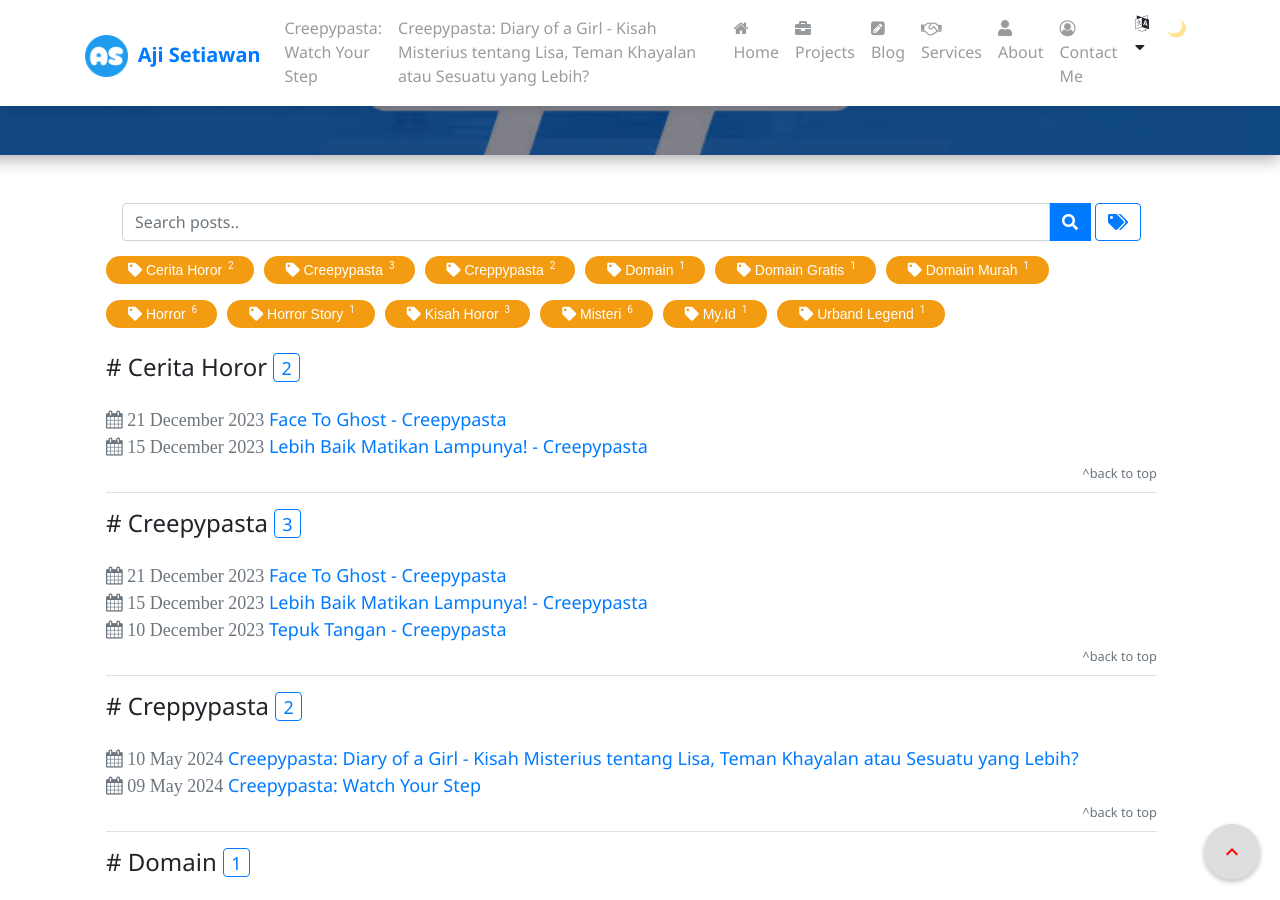
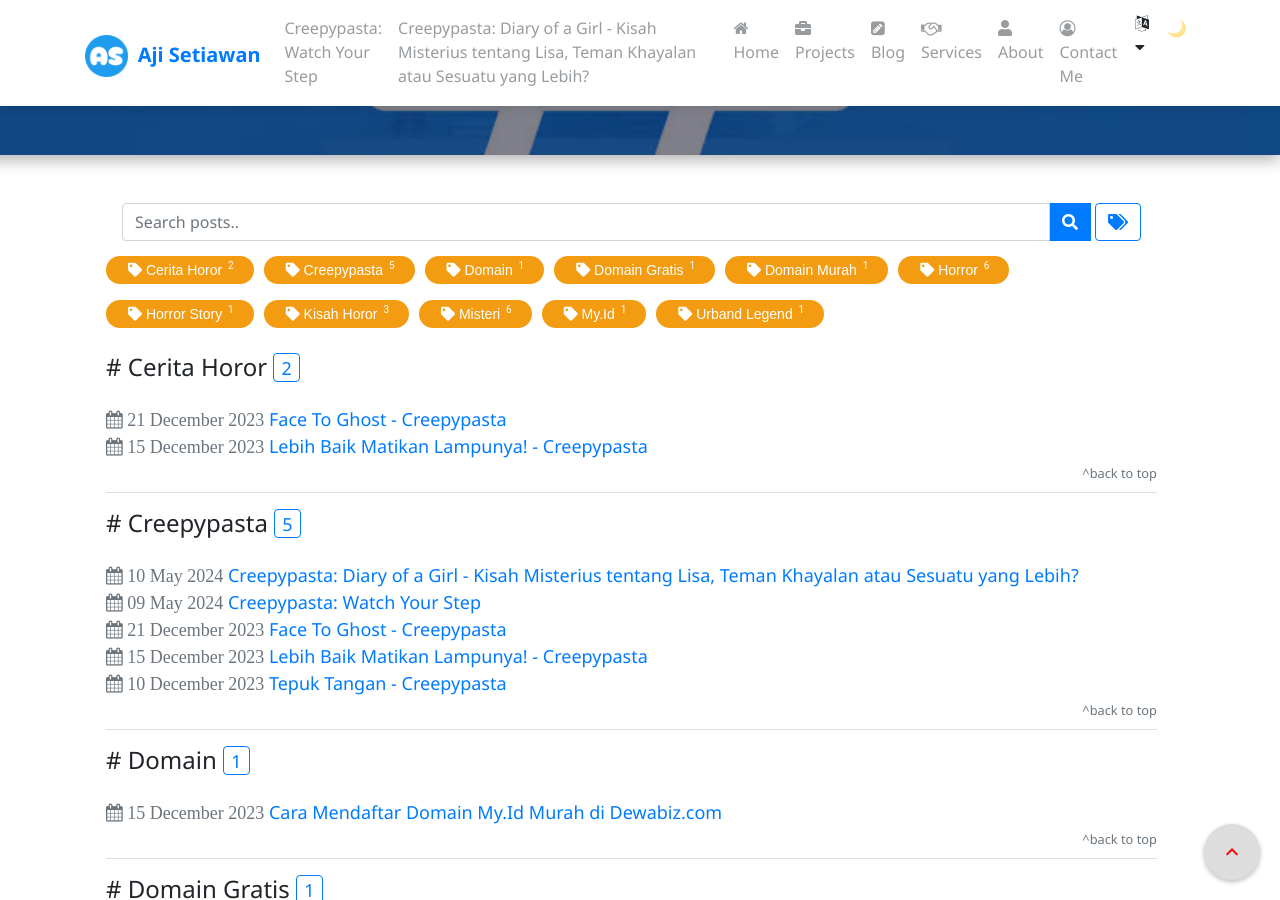
Before and after one commit to ajisetiawan716/ajisetiawan716.github.io, a Jekyll site: the page built from pages/tags.html, in a window 1280 px wide and 900 px high, scrolled down 195 px. Built offline with Jekyll 4.4.1, drawn with Linux system fonts in a browser that asks for light colours; nearby versions of some CDN libraries; emoji names are drawn with the system emoji font; comment, search, counter and statistics services are not loaded; a style sheet for code colours, icons or effects is not loaded.

Commit message:
Add files via upload

```diff
--- a/_posts/2024-05-09-creepypasta-watch-your-step.md
+++ b/_posts/2024-05-09-creepypasta-watch-your-step.md
@@ -1,6 +1,6 @@
 ---
 layout: post
-tags: [Creppypasta, Horror, Misteri, Kisah Horor]
+tags: [Creepypasta, Horror, Misteri, Kisah Horor]
 #categories: []
 #date: 09-05-2024 06:16
 #excerpt: ''
@@ -14,9 +14,7 @@ title: 'Creepypasta: Watch Your Step'
 
 
 
-Aku sedang duduk sendirian di kamarku, menunggu orang tuaku kembali dari rumah sakit. Tidak, bukan orang tuaku yang sakit.
-
-Mereka pergi ke rumah sakit untuk melihat keadaan kakak laki-lakiku, Danny.
+Aku sedang duduk sendirian di kamarku, menunggu orang tuaku kembali dari rumah sakit. Tidak, bukan orang tuaku yang sakit. Mereka pergi ke rumah sakit untuk melihat keadaan kakak laki-lakiku, Danny.
 
 Mereka pergi begitu saja setelah mendapat telepon dari pihak kepolisian. Aku ingin ikut, tapi mereka melarangku, jadi aku hanya bisa menunggu mereka pulang.
 
--- a/_posts/2024-05-10-creepypasta-diary-of-girl.md
+++ b/_posts/2024-05-10-creepypasta-diary-of-girl.md
@@ -1,6 +1,6 @@
 ---
 layout: post
-tags: [Creppypasta, Horror, Misteri, Kisah Horor]
+tags: [Creepypasta, Horror, Misteri, Kisah Horor]
 #categories: []
 #date: 2019-06-25 13:14:15
 #excerpt: ''
```
